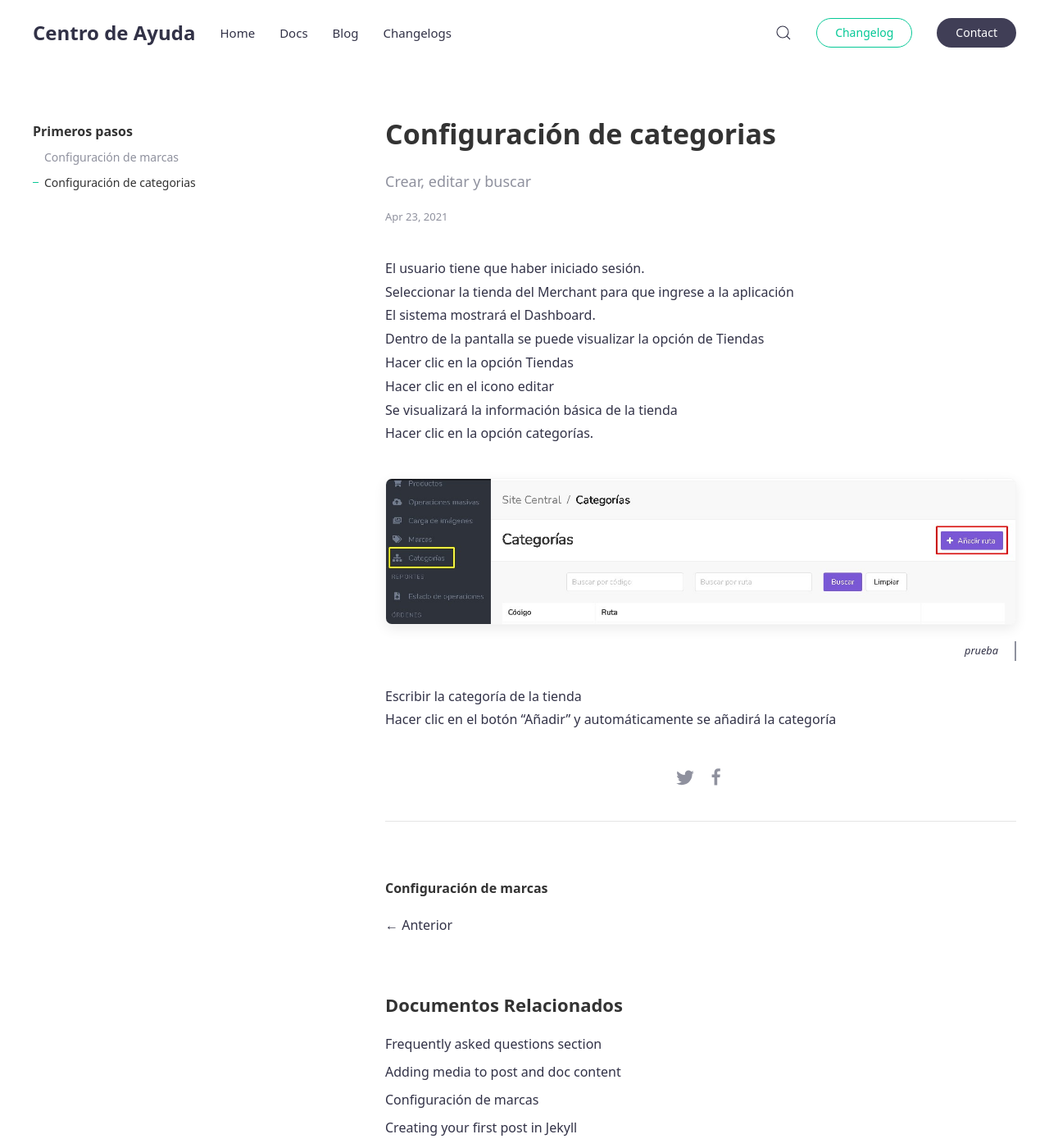
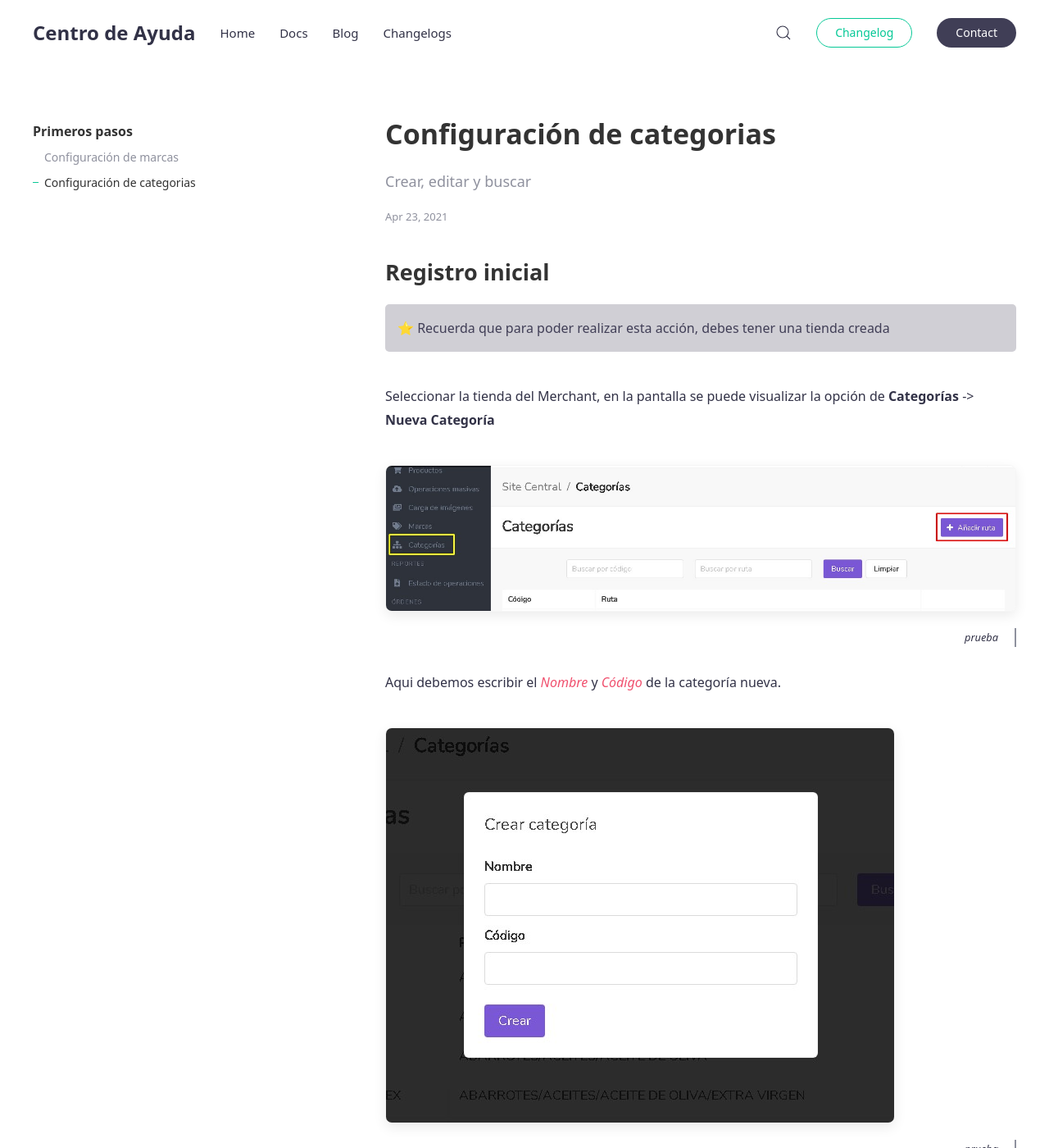
Before and after one commit to jztechpe/docshelp-old, a Jekyll site: the page built from docs/_docs/nueva-tienda/nueva-categoria.md, in a window 1280 px wide and 1400 px high. Shown: the whole window at 82% size. Built offline with Jekyll 4.4.1, drawn with Linux system fonts in a browser that asks for light colours; some of the changed text lies outside the part shown.

Commit message:
v.0.1.1 Actualizacion

```diff
--- a/docs/_docs/nueva-tienda/nueva-categoria.md
+++ b/docs/_docs/nueva-tienda/nueva-categoria.md
@@ -4,15 +4,14 @@ subtitle: Crear, editar y buscar
 tags: [featured, development]
 author: ivan
 ---
-<p>
-El usuario tiene que haber iniciado sesión.<br>
-Seleccionar la tienda del Merchant para que ingrese a la aplicación<br>
-El sistema mostrará el Dashboard.<br>
-Dentro de la pantalla se puede visualizar la opción de Tiendas<br>
-Hacer clic en la opción Tiendas<br>
-Hacer clic en el icono editar<br>
-Se visualizará la información básica de la tienda<br>
-Hacer clic en la opción categorías. <br>
+
+## Registro inicial
+
+{% include alert.html style="success" text="⭐ Recuerda que para poder realizar esta acción, debes tener una tienda creada" %}
+
+Seleccionar la tienda del Merchant, en la pantalla se puede visualizar la opción de **Categorías** -> **Nueva Categoría**
+
 {% include image.html img="../docs/nueva-tienda/nueva-categoria-1.jpg" alt="Alt for image" caption="prueba" %}
-Escribir la categoría de la tienda<br>
-Hacer clic en el botón “Añadir” y automáticamente se añadirá la categoría</p>
+Aqui debemos escribir el *Nombre* y *Código* de la categoría nueva.
+{% include image.html img="../docs/nueva-tienda/nueva-categoria-2.jpg" alt="Alt for image" caption="prueba" %}
+Hacer clic en el botón **Añadir** y automáticamente se añadirá la categoría
```
Also changed, not shown: docs/_docs/nueva-tienda/login.md (added, +15 -0 lines), docs/_docs/nueva-tienda/nueva-marca.md (+8 -9 lines), docs/_docs/nueva-tienda/nuevo-producto.md (added, +38 -0 lines), docs/_docs/nueva-tienda/login-1.jpg (added), docs/_docs/nueva-tienda/nueva-categoria-2.jpg (added), docs/_docs/nueva-tienda/nueva-marca-2.jpg (added), docs/_docs/nueva-tienda/nuevo-producto-1.jpg (added), docs/_docs/nueva-tienda/nuevo-producto-10.jpg (added), docs/_docs/nueva-tienda/nuevo-producto-2.jpg (added), docs/_docs/nueva-tienda/nuevo-producto-3.jpg (added), docs/_docs/nueva-tienda/nuevo-producto-4.jpg (added), docs/_docs/nueva-tienda/nuevo-producto-5.jpg (added), docs/_docs/nueva-tienda/nuevo-producto-6.jpg (added), docs/_docs/nueva-tienda/nuevo-producto-7.jpg (added), 2 more files.
